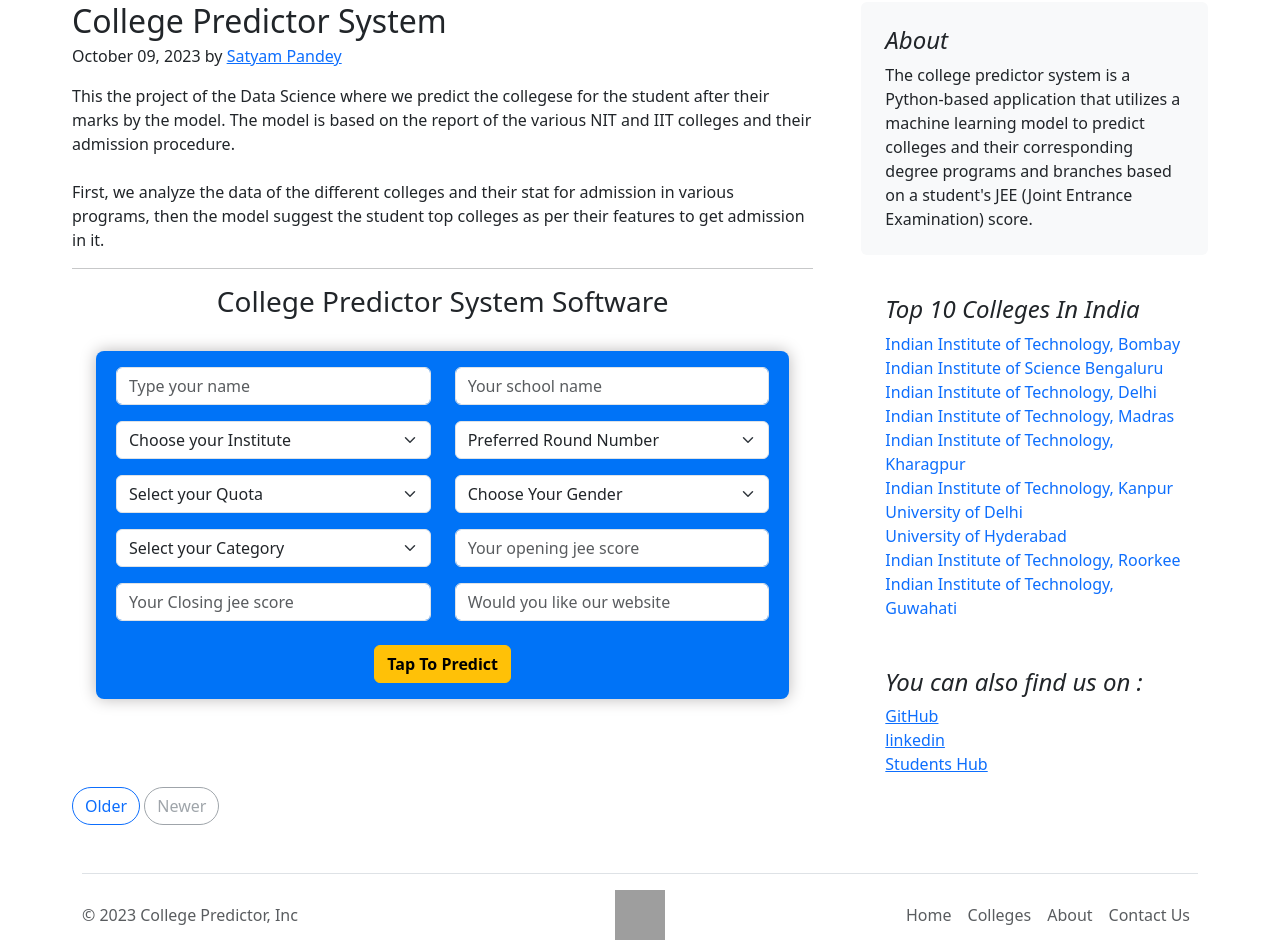
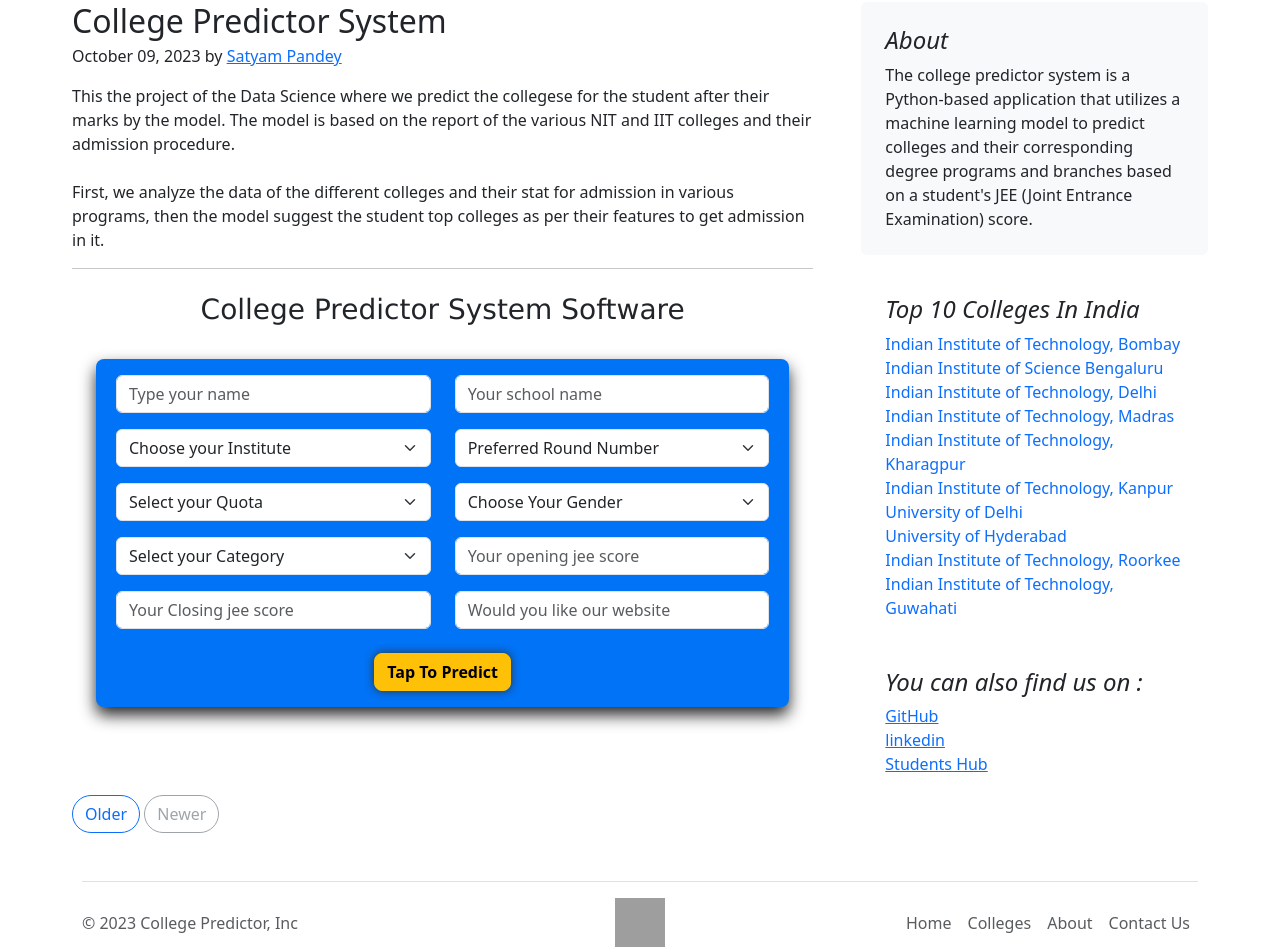
Before and after one commit to Satyam4229/College-Predictor-System, a Flask app: page / in a window 1280 px wide. Shown: the part 462-1409 px from the top of the page. Run offline with Flask 3, Linux system fonts and the light colour scheme; parts of the project's set-up code (start-up, migrations or seed data) failed here and were passed over; some libraries are stand-ins or nearby versions; grey boxes are pictures that could not be loaded.

Commit message:
udating files

```diff
--- a/templates/home.html
+++ b/templates/home.html
@@ -246,13 +246,13 @@
                 <hr>
                 <div class="container">
                     <h3
-                      class="text-center mt-3"
-                      style="ffont-family: Verdana"
+                      class="text-center mt-4"
+                      style="font-family: Verdana; font-weight: 550;"
                     >
                       College Predictor System Software
                     </h3>
                     <div class="container text-center text-center pt-4">
-                      <form  method="POST" name="google" style="background-color: rgb(0, 115, 247);  box-shadow: 0  0 1rem  #bbb8b8; border-radius: 8px;">
+                      <form action="{{ url_for('predict')}}" method="POST" style="background-color: rgb(0, 115, 247);  box-shadow: 0  0.5rem 1rem 0 #272727; border-radius: 8px;">
                         <div class="row ms-2 me-2">
                           <div class="col">
                             <input
@@ -338,8 +338,7 @@
                         </div>
                         <button
                           type="submit"
-                          name="submit"
-                          style="font-weight: 700;"
+                          style="font-weight: 700; box-shadow: 0  0 0.5rem 0 #30302f; border-radius: 8px;"
                           class="btn mt-4 mb-3 btn-warning"
                         >Tap To Predict</button>
                       </form>
```
